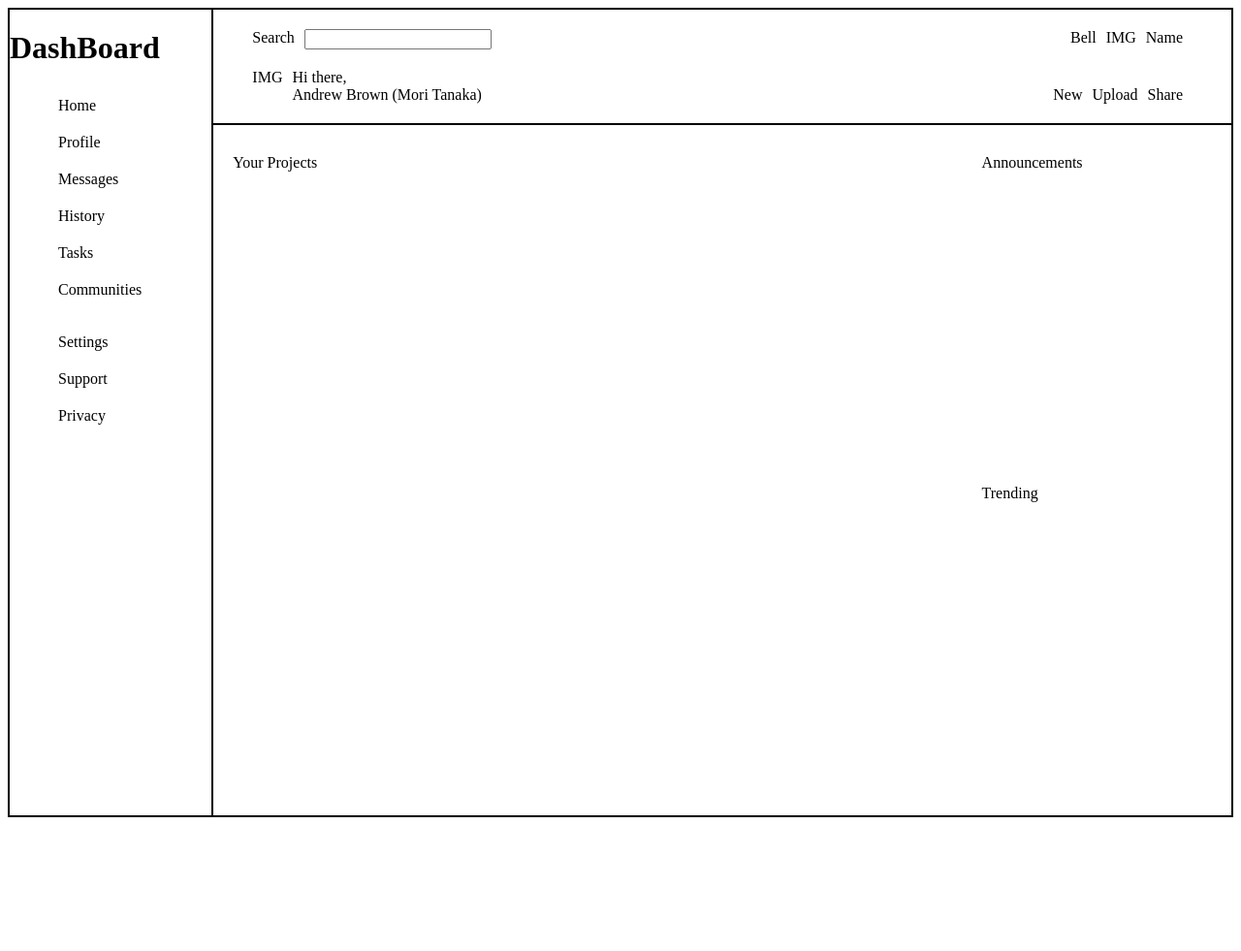
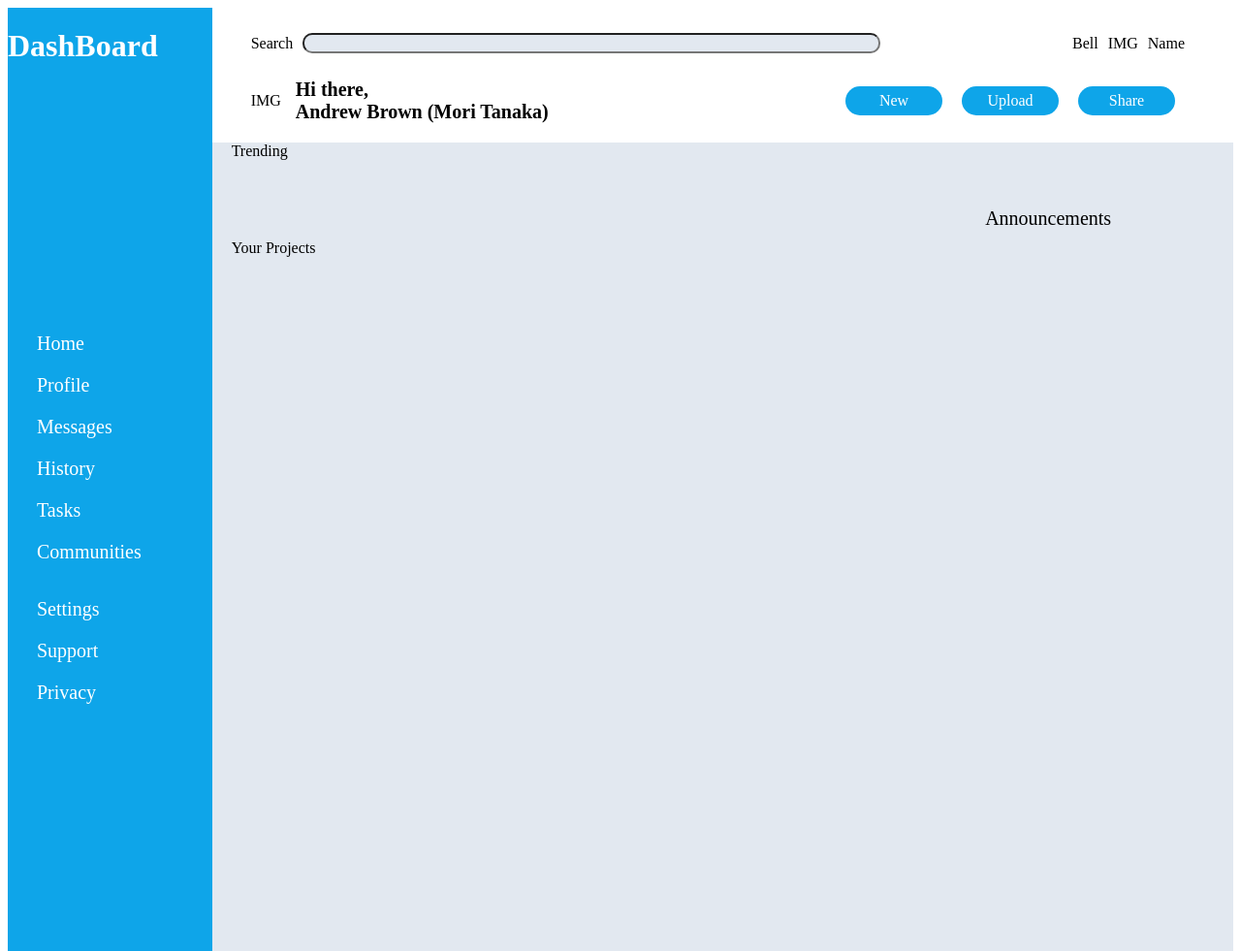
Before and after one commit to Andrews-Dojo/Admin-Dashboard, a plain HTML site: page index.html in a window 1280 px wide. Shown: the whole page at 97% size. Before the commit the page ends 851 px from the top, so only its background shows below. Drawn offline with Linux system fonts and the light colour scheme.

Commit message:
setup nav bar using grid and flexbox. Adjusted font sizes. Updated buttons, profile image, search bar and welcome text

```diff
--- a/styles.css
+++ b/styles.css
@@ -1,8 +1,8 @@
 /* Use grid for main layout. Two columns: Nav bar and Content */
 
-/* div {
-    border: 1px solid;
-} */
+div {
+    /* border: 1px solid; */
+}
 
 .nav ul {
     list-style: none;
@@ -16,60 +16,179 @@
     display: grid;
     grid-template-columns: 1fr 5fr;
     grid-template-rows: 1fr 6fr;
-    border: 1px solid;
+    /* border: 1px solid; */
 }
 
 .container > div {
-    border: 1px solid;
+    /* border: 1px solid; */
+}
+
+#profile-image-big img {
+    height: 52px;
+    width: 52px;
+    border-radius: 50%;
 }
 
 .sidebar {
     grid-row: 1 / 3;
+    background-color: #0ea5e9;
+    color: white;
+
+    display: grid;
+    /* grid-template-columns: 1fr;
+    grid-template-rows: 1fr; */
+    /* grid-auto-flow: column; */
 }
+
+.sidebar li img {
+    height: 26px;
+    width: auto;
+}
+
+.sidebar li {
+    display: flex;
+    align-items: center;
+    /* font-weight: bold; */
+    font-size: 20px;
+}
+
+.sidebar ul {
+    padding-right: 40px;
+    margin-left: -20px;
+}
+
+#main-logo {
+    font-size: 36px;
+}
+
+#main-logo img {
+    height: 42px;
+    width: auto;
+}
+
+
+.nav h1 {
+    display: flex;
+    align-items: center;
+    justify-content: center;
+}
+
+.logos {
+    padding-right: 20px;
+}
+
+
+/* .logo {
+    display: flex;
+    align-items:  center;
+    padding-top: 10px;
+    padding-left: 10px;
+    padding-right: 40px;
+}
+
+.logo img {
+    flex: 1;
+    height: 50px;
+    width: auto;
+}
+
+.logo h1 {
+    flex: 1;
+} */
+
+
 
 .header {
     padding-left: 40px;
     padding-right: 40px;
     padding-top: 20px;
     padding-bottom: 20px;
-
+    display: grid;
+    grid-template-rows: 1fr 2fr;
 }
 
 .header-bottom {
-    display: flex;
-    justify-content: space-between;
-    align-items: flex-end;
+    display: grid;
+    grid-template-columns: 2fr 1fr;
+    /* justify-content: space-between;
+    align-items: flex-end; */
     padding-top: 20px;
 }
 
 .profile {
     display: flex;
+    align-items: center;
 }
 
 .profile * {
-    padding-right: 10px;
+    margin-right: 15px;
 }
 
 .project-btns {
     display: flex;
+    justify-content: flex-end;
+    align-items: center;
 
 }
 
+.welcome {
+    font-size: 20px;
+    font-weight: bold;
+}
+
+.welcome #welcome-name {
+    font-size: 32px;
+}
+
+
+
 .project-btns * {
-    padding-right: 10px;
+    margin-right: 20px;
+    border-radius: 15%;
+    width: 100px;
+    height: 30px;
+    background-color: #0ea5e9;
+
+    border: 0;
+    border-radius: 100px;
+    box-sizing: border-box;
+    color: #ffffff;
+    display: inline-flex;
+    align-items: center;
+    justify-content: center;
+}
+
+.project-btns {
+
 }
 
 .searchbar {
-    display: flex;
-    justify-content: space-between;
+    display: grid;
+    grid-template-columns: 2fr 1fr;
+    /* display: flex;
+    justify-content: space-between; */
+}
+
+input {
+    background-color: #e2e8f0;
 }
 
 .searchbar-left {
     display: flex;
+    align-items: center;
+    justify-content: center;
+}
+
+.searchbar-left input {
+    display: flex;
+    flex:auto;
+    border-radius: 10px;
 }
 
 .searchbar-right {
     display: flex;
+    justify-content: flex-end;
+    align-items: center;
 }
 
 .searchbar-right * {
@@ -80,14 +199,110 @@
     padding-right: 10px;
 }
 
+.search-logo img {
+    height: 24px;
+    width: auto;
+    margin-right: -10px;
+}
+
 .main-content {
     display: grid;
     grid-template-columns: 3fr 1fr;
-    padding-top: 30px;
+    grid-template-rows: 0.5fr 2fr 2fr;
     padding-left: 20px;
     /* padding-right: 20px; */
+    background-color: #e2e8f0;
+    gap: 10px;
 }
 
 .your-projects {
-    grid-row: span 2;
+    display: grid;
+    grid-row: 2/4;
+    grid-template-columns: 1fr 1fr;
+    grid-template-rows: 1fr 1fr 1fr;
+    gap: 20px;
 }
+
+#projects {
+    display: flex;
+    align-items: flex-end;
+    font-size: 20px;
+
+}
+
+/* .announcements-trending {
+    grid-row: 1/-1;
+    grid-column: 2/3; */
+    /* display: grid;
+
+    grid-template-rows: repeat(4, 1fr); */
+
+/* } */
+
+.announcements {
+    grid-row: 1/2;
+    grid-column: 2/3;
+    display: flex;
+    align-items: flex-end;
+    font-size: 20px;
+    /* display: grid;
+    grid-template-rows: 1fr 3fr;
+    align-content: end; */
+}
+
+/* .announcements-info {
+    display: grid;
+    align-items: start;
+    grid-row: 2/3;;
+} */
+
+
+/* <!-- HTML !-->
+<button class="button-18" role="button">Button 18</button>
+
+/* CSS */
+/* .button-18 {
+    align-items: center;
+    background-color: #0A66C2;
+    border: 0;
+    border-radius: 100px;
+    box-sizing: border-box;
+    color: #ffffff;
+    cursor: pointer;
+    display: inline-flex;
+    font-family: -apple-system, system-ui, system-ui, "Segoe UI", Roboto, "Helvetica Neue", "Fira Sans", Ubuntu, Oxygen, "Oxygen Sans", Cantarell, "Droid Sans", "Apple Color Emoji", "Segoe UI Emoji", "Segoe UI Symbol", "Lucida Grande", Helvetica, Arial, sans-serif;
+    font-size: 16px;
+    font-weight: 600;
+    justify-content: center;
+    line-height: 20px;
+    max-width: 480px;
+    min-height: 40px;
+    min-width: 0px;
+    overflow: hidden;
+    padding: 0px;
+    padding-left: 20px;
+    padding-right: 20px;
+    text-align: center;
+    touch-action: manipulation;
+    transition: background-color 0.167s cubic-bezier(0.4, 0, 0.2, 1) 0s, box-shadow 0.167s cubic-bezier(0.4, 0, 0.2, 1) 0s, color 0.167s cubic-bezier(0.4, 0, 0.2, 1) 0s;
+    user-select: none;
+    -webkit-user-select: none;
+    vertical-align: middle;
+  }
+
+  .button-18:hover,
+  .button-18:focus {
+    background-color: #16437E;
+    color: #ffffff;
+  }
+
+  .button-18:active {
+    background: #09223b;
+    color: rgb(255, 255, 255, .7);
+  }
+
+  .button-18:disabled {
+    cursor: not-allowed;
+    background: rgba(0, 0, 0, .08);
+    color: rgba(0, 0, 0, .3);
+  } */ */
```
